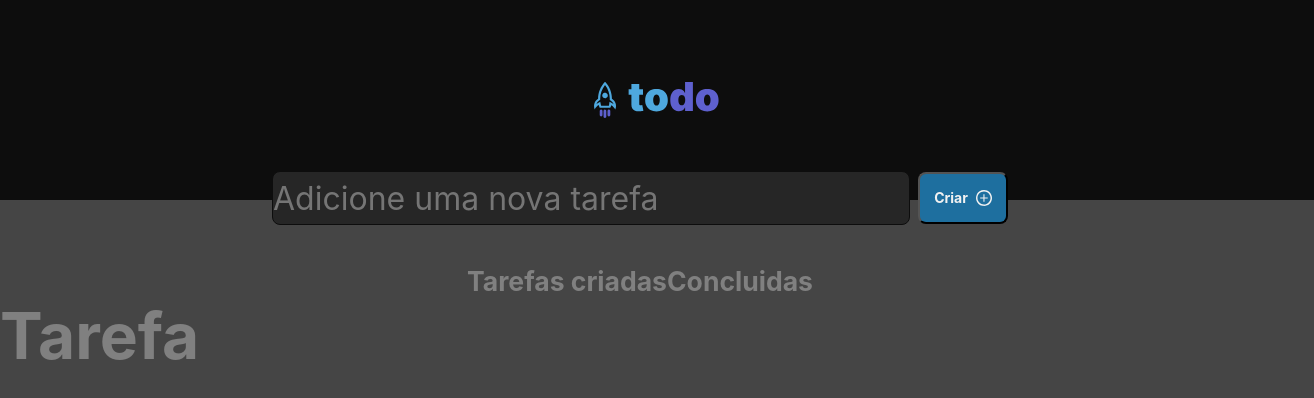
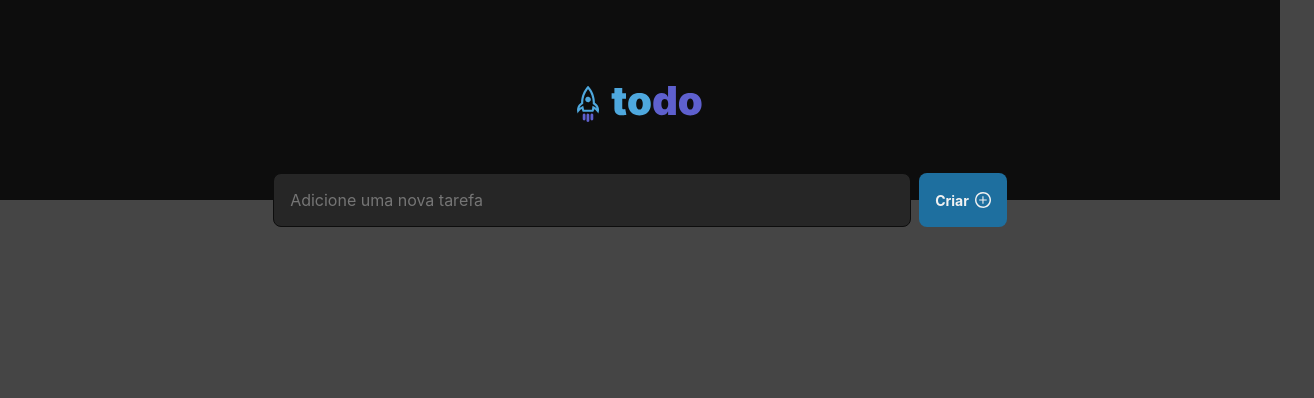
Before and after one commit to luiscns-alt/Desafio-01---ReactJS, a React app in the folder challenge-01/: page / in a window 1280 px wide. Shown: the top 398 px of the page, 1314 px wide, since content can reach past the window. Built offline with nearby package versions, Linux system fonts and the light colour scheme; the HTML template or start-up script is replaced by a standard one.

Commit message:
feat: add styles header e input

```diff
--- a/challenge-01/src/components/Header/Header.module.css
+++ b/challenge-01/src/components/Header/Header.module.css
@@ -1,12 +1,7 @@
 .header {
-  background: #0D0D0D;
-  height: 200px;
+  background: var(--gray-700);
   display: flex;
+  align-items: center;
   justify-content: center;
-  padding: 72px 657px 80px;
+  height: 12.5rem;
 }
-
-.header img {
-  width: 126px;
-  height: 48px;
-}
--- a/challenge-01/src/components/Header/Header.tsx
+++ b/challenge-01/src/components/Header/Header.tsx
@@ -1,4 +1,5 @@
 import Logo from "../../assets/Logo.svg";
+import { Input } from "../Input/Input";
 import styles from "./Header.module.css";
 
 export function Header() {
--- a/challenge-01/src/components/Input/Input.module.css
+++ b/challenge-01/src/components/Input/Input.module.css
@@ -1,52 +1,58 @@
+.contener {
+  display: flex;
+  align-items: center;
+  justify-content: center;
+}
+
 .box {
   display: flex;
+  align-items: center;
   justify-content: center;
-  align-items: center;
-  margin-top: -1.8rem;
-  gap: 8px;
+  height: 3.375rem;
+  max-width: 46rem;
+  gap: 0.5rem;
+  margin-top: calc(-3.375rem / 2);
 }
 
 .input {
-  width: 638px;
-  height: 54px;
+  width: 39.875rem;
+  height: 100%;
+  flex: 1;
+  color: var(--gray-100);
   background: var(--gray-500);
   border: 1px solid var(--gray-700);
-  border-radius: 8px;
+  border-radius: 0.5rem;
+  padding: 0 1rem;
+  font-size: 1rem;
+}
+
+input:focus {
+  outline: none;
+}
+
+.input input::placeholder {
+  color: var(--gray-300);
 }
 
 .button {
+  height: 100%;
+  padding: 0 1rem;
+  background: var(--blueDark);
+  color: var(--gray-100);
+  border: none;
+  border-radius: 0.5rem;
   display: flex;
-  flex-direction: row;
-  justify-content: center;
   align-items: center;
-  padding: 16px;
-  gap: 8px;
-
-  width: 90px;
-  height: 52px;
-
-  /* Blue Dark */
-
-  background: #1E6F9F;
-  border-radius: 8px;
-
-  /* Inside auto layout */
-
-  flex: none;
-  order: 1;
-  flex-grow: 0;
-
-  font-family: 'Inter';
-  font-style: normal;
+  gap: 0.375rem;
   font-weight: 700;
-  font-size: 14px;
-  line-height: 140%;
-  color: #F2F2F2;
+  font-size: 0.875rem;
 }
 
-.list {
-  display: flex;
-  justify-content: center;
-  align-items: center;
-  padding-top: 40px;
+.button:hover {
+  background: var(--blueDark);
 }
+
+.button:active {
+  position: relative;
+  top: 1px;
+}
--- a/challenge-01/src/components/Input/Input.tsx
+++ b/challenge-01/src/components/Input/Input.tsx
@@ -18,7 +18,7 @@ export function Input() {
     setNewTask(event.target.value);
   }
   return (
-    <div>
+    <div className={styles.contener}>
       <form onSubmit={handleCreateNewTask} className={styles.box}>
         <input
           name="task"
@@ -31,15 +31,6 @@ export function Input() {
           Criar <img src={Add} alt="Botão de Adicionar Nova Tarefa" />
         </button>
       </form>
-      <div className={styles.list}>
-        <h5>Tarefas criadas</h5>
-        <h5>Concluidas</h5>
-      </div>
-      <div>
-        {tasks.map((task, index) => {
-          return <h1 key={task}>{task}</h1>;
-        })}
-      </div>
     </div>
   );
 }
--- a/challenge-01/src/global.css
+++ b/challenge-01/src/global.css
@@ -11,7 +11,7 @@
   --purple: #8284FA;
   --purpleDark: #5E60CE;
 
-  --blue: #4EA8;
+  --blue: #4EA8DE;
   --blueDark: #1E6F9F;
 
   --danger: #E25858;
@@ -26,6 +26,7 @@
 body {
   background: #454545;
   color: var(--gray-300);
+  min-height: 100vh;
   -webkit-font-smoothing: antialiased;
 }
 
--- a/challenge-01/src/index.css
+++ /dev/null
@@ -1,70 +0,0 @@
-:root {
-  font-family: Inter, Avenir, Helvetica, Arial, sans-serif;
-  font-size: 16px;
-  line-height: 24px;
-  font-weight: 400;
-
-  color-scheme: light dark;
-  color: rgba(255, 255, 255, 0.87);
-  background-color: #242424;
-
-  font-synthesis: none;
-  text-rendering: optimizeLegibility;
-  -webkit-font-smoothing: antialiased;
-  -moz-osx-font-smoothing: grayscale;
-  -webkit-text-size-adjust: 100%;
-}
-
-a {
-  font-weight: 500;
-  color: #646cff;
-  text-decoration: inherit;
-}
-a:hover {
-  color: #535bf2;
-}
-
-body {
-  margin: 0;
-  display: flex;
-  place-items: center;
-  min-width: 320px;
-  min-height: 100vh;
-}
-
-h1 {
-  font-size: 3.2em;
-  line-height: 1.1;
-}
-
-button {
-  border-radius: 8px;
-  border: 1px solid transparent;
-  padding: 0.6em 1.2em;
-  font-size: 1em;
-  font-weight: 500;
-  font-family: inherit;
-  background-color: #1a1a1a;
-  cursor: pointer;
-  transition: border-color 0.25s;
-}
-button:hover {
-  border-color: #646cff;
-}
-button:focus,
-button:focus-visible {
-  outline: 4px auto -webkit-focus-ring-color;
-}
-
-@media (prefers-color-scheme: light) {
-  :root {
-    color: #213547;
-    background-color: #ffffff;
-  }
-  a:hover {
-    color: #747bff;
-  }
-  button {
-    background-color: #f9f9f9;
-  }
-}
```
Also changed, not shown: challenge-01/src/main.tsx (+5 -5 lines).
